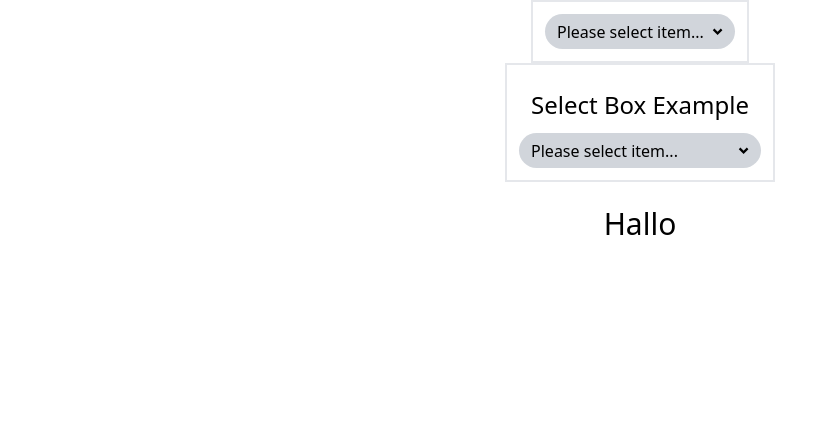
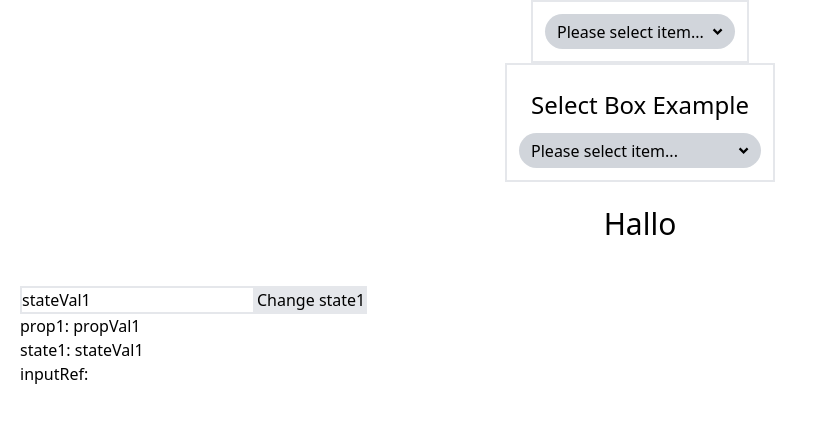
Before and after one commit to moncapitaine/alfa-react, a React (Create React App) app in the folder alfa3/: page / in a window 1280 px wide. Shown: the top 422 px of the page, without its empty margins (0-818 px from the left). Built offline with nearby package versions, Linux system fonts and the light colour scheme.

Commit message:
test component

```diff
--- a/alfa3/src/App.tsx
+++ b/alfa3/src/App.tsx
@@ -3,6 +3,7 @@ import { LanguageProvider } from './LanguageProvider'
 import { LanguageSelector } from './languageSelector/languageSelector'
 import { SelectBox } from './selectBox/selectBox'
 import { StupidText } from './stupidText/stupidText'
+import { TestComponent } from './testComponent/testComponent'
 
 interface Person {
   id: number
@@ -56,6 +57,9 @@ function App() {
         <h1 className="text-3xl text-center p-6">
           Hallo {selectedPerson?.name}
         </h1>
+        <div>
+          <TestComponent prop1='propVal1' />
+        </div>
         <StupidText />
       </div>
     </LanguageProvider>
--- a/alfa3/src/LanguageProvider.tsx
+++ b/alfa3/src/LanguageProvider.tsx
@@ -1,16 +1,22 @@
-import { useState } from "react"
-import { LanguageContext } from "./languageContext"
-import { LanguageId } from "./tools"
+import { useState } from 'react'
+import { LanguageContext, LanguageContextValues } from './languageContext'
+import { LanguageId } from './tools'
 
 export interface LanguageProviderProps {
   children: JSX.Element
 }
 
-export const LanguageProvider:React.FunctionComponent<LanguageProviderProps> = ({children}) => {
-  const [selectedLanguageId, setSelectedLanguageId] = useState<LanguageId | null>(null)
+export const LanguageProvider: React.FunctionComponent<
+  LanguageProviderProps
+> = ({ children }) => {
+  const [internalLanguageId, setInternalLanguageId] =
+    useState<LanguageId | null>(null)
+
+  const contextValues: LanguageContextValues = {
+    selectedLanguageId: internalLanguageId,
+    setSelectedLanguageId: setInternalLanguageId,
+  }
   return (
-    <LanguageContext.Provider value={{selectedLanguageId, setSelectedLanguageId}}>
-      {children}
-    </LanguageContext.Provider>
+    <LanguageContext.Provider value={contextValues}>{children}</LanguageContext.Provider>
   )
 }
--- a/alfa3/src/index.tsx
+++ b/alfa3/src/index.tsx
@@ -9,9 +9,7 @@ const root = ReactDOM.createRoot(
   document.getElementById('root') as HTMLElement
 );
 root.render(
-  <React.StrictMode>
     <App />
-  </React.StrictMode>
 );
 
 // If you want to start measuring performance in your app, pass a function
--- a/alfa3/src/stupidText/stupidText.tsx
+++ b/alfa3/src/stupidText/stupidText.tsx
@@ -2,6 +2,7 @@ import { useLanguageContext } from '../languageContext'
 
 export const StupidText = () => {
   const { selectedLanguageId } = useLanguageContext()
+
   return (
     <>
       {selectedLanguageId === 'de' && (
--- /dev/null
+++ b/alfa3/src/testComponent/testComponent.tsx
@@ -0,0 +1,28 @@
+import { useRef, useState } from 'react'
+
+export interface TestComponentProps {
+  prop1: string
+}
+
+let rendercount = 0
+
+export const TestComponent: React.FC<TestComponentProps> = ({ prop1 }) => {
+
+  const inputReference = useRef<HTMLInputElement>(null)
+
+  const [state1, setState1] = useState('stateVal1')
+
+  // avoid rerender if state1 does not change it's string
+  console.log('re-render', ++rendercount)
+  console.log(prop1, state1)
+  console.log('inputRef value', inputReference.current?.value)
+  return (
+    <div className='p-5'>
+      <input className='border-2' ref={inputReference} type="text" defaultValue={state1} />
+      <button className='border-2 bg-gray-200' onClick={() => setState1('huhu')}>Change state1</button>
+      <p>prop1: {prop1}</p>
+      <p>state1: {state1}</p>
+      <p>inputRef: {inputReference.current?.value}</p>
+    </div>
+  )
+}
```
